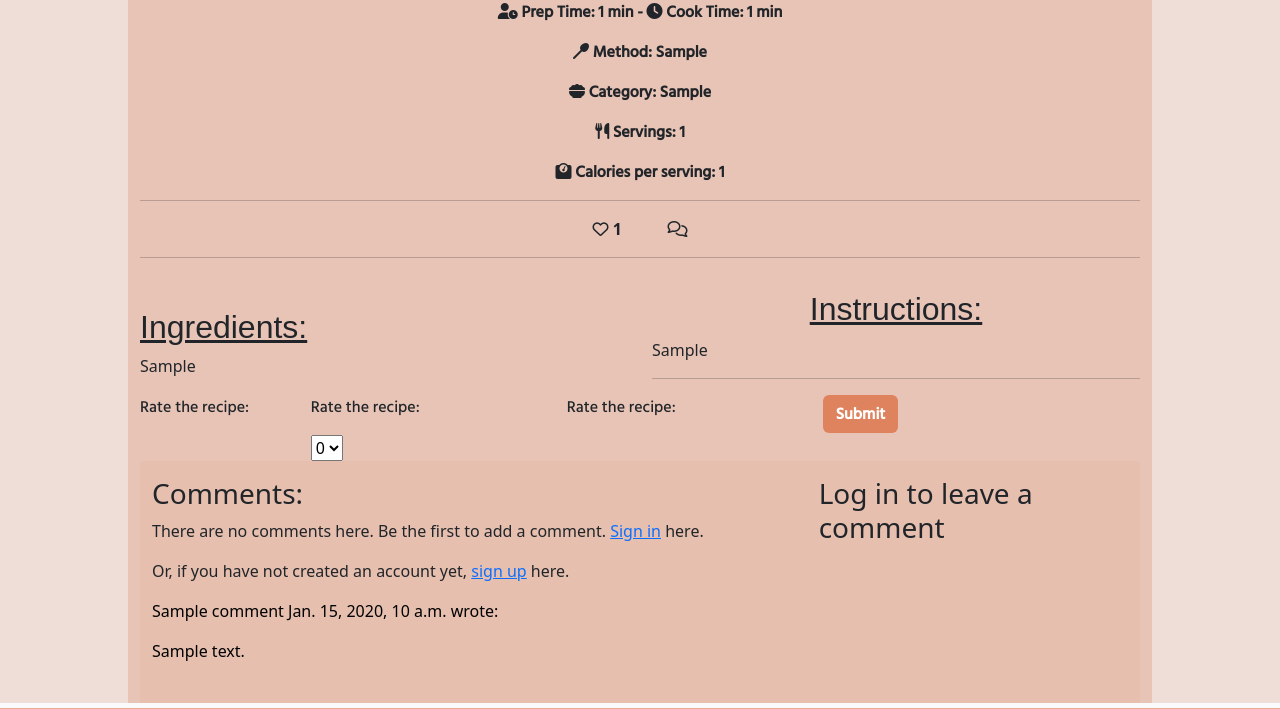
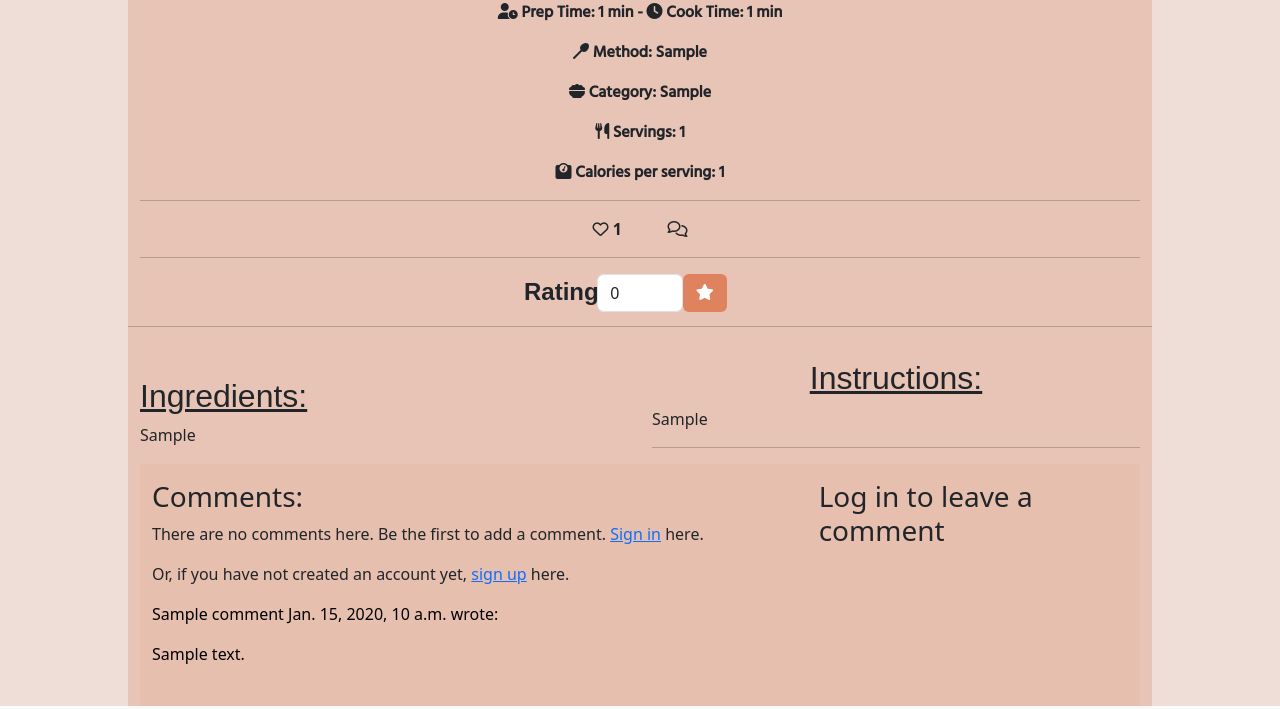
Before and after one commit to Sadaf-Tariq/pp4-desi-recipe-blog, a Django app: a page that uses templates/full_recipe.html in a window 1280 px wide. Shown: the part 627-1336 px from the top of the page. Run offline with Django 3.2, Linux system fonts and the light colour scheme; tables that the repository leaves empty hold one stand-in row (values such as "Sample post"); parts of the project's set-up code (start-up, migrations or seed data) failed here and were passed over; some libraries are stand-ins or nearby versions; some web fonts are replaced.

Commit message:
Add rating form on full recipe template

```diff
--- a/recipeblog/forms.py
+++ b/recipeblog/forms.py
@@ -1,6 +1,8 @@
 from .models import Comment, Recipe, Rating
 from django import forms
 from django_summernote.widgets import SummernoteWidget
+from crispy_forms.helper import FormHelper
+
 
 class CommentForm(forms.ModelForm):
     comment_hidden_field = forms.BooleanField(widget=forms.HiddenInput, initial=True)
@@ -28,11 +30,16 @@ class RecipeForm(forms.ModelForm):
 class RatingForm(forms.ModelForm):
     rating_hidden_field = forms.BooleanField(widget=forms.HiddenInput, initial=True)
 
+    def __init__(self, *args, **kwargs):
+        super(RatingForm, self).__init__(*args, **kwargs)
+        self.helper = FormHelper()
+        self.fields['rating'].label = ""
+
     class Meta:
         model = Rating
         fields = ('rating',)
         CHOICE = (
-            ('0',0),
+            ('0', 0),
             ('1', 1),
             ('2', 2),
             ('3', 3),
--- a/static/css/style.css
+++ b/static/css/style.css
@@ -549,17 +549,10 @@ body {
     text-align: center;
   }
 
-  .rating-col {
-    width: 100;
-    height: auto;
-    background-color: #23BBBB;
-    text-align: center;
+  .rating-p {
+
+    font-size: 150%;
   }
-
-  .form-li {
-    list-style-type: none;
-    display : inline;
-    }
 
 @media screen and (max-width: 1200px) {
     .child {
--- a/templates/full_recipe.html
+++ b/templates/full_recipe.html
@@ -88,8 +88,29 @@
                         <!-- Our total_comments variable goes before the closing strong tag -->
                         {{ comment_count }}</strong>
                 </div>
+
                 <hr>
         </div>
+
+        <div class="container">
+            <form action="" method="POST">
+                {% csrf_token %}
+                 <div class="row justify-content-center">
+                    <div class="col-lg-1 col-sm-3 col-4 text-end">
+                        <strong><p class="fontM rating-p">Rating:</p></strong>
+                      </div>
+                      <div class="col-lg-1 col-sm-2 col-3  g-0">
+                        {{ rating_form | crispy }}
+                            {% csrf_token %}
+                      </div>
+                        <div class="col-lg-1 col-sm-3 col-3 g-0 ">
+                            <button type="submit" class="btn submitButton fontH " ><i class="fa fa-star"></i></button>
+                        </div>
+                </div>
+            </form>
+        </div>
+
+        <hr>
 
         <div class="ingredients-container col-12 col-lg-6 mt-3 align-self-center">
             <h2 class="fontM" id="ingredients">Ingredients:</h2>
@@ -111,36 +132,25 @@
     {% endif %}
     </div>
 
-    <!-- <div class="rating-col">
-        {% if user.is_authenticated %}
-            <form method="post" >
-                        {{ rating_form | crispy }}
-                            {% csrf_token %}
-                <input type="submit"  value="Submit" class="btn mt-4 submitButton fontH" />
-            </form>
-        {% endif %}
-    </div> -->
-
-    <form method="post" id="id_form" class="mx-auto text-left">
-        {% csrf_token %}
-        <div class="row">
-            <div class="col-2 ">
-                <p class="fontH text-right">Rate the recipe:</p>
-            </div>
-
-            {% for field in rating_form %}
-                <div class="col-3 text-left">
-                    <p class="fontH text-right">Rate the recipe:</p>
-                    {{ field }}
-                </div>
-            {% endfor %}
-            <div class="col-1 ">
-                <input type="submit"  value="Submit" class="btn submitButton fontH" />
-            </div>
-        </div>
-    </form>
 
 
+    <!-- <div class="container">
+        <form action="" method="POST">
+            {% csrf_token %}
+             <div class="row">
+                <div class="col-1 text-end">
+                    <strong><p class="fontM rating-p">Rating:</p></strong>
+                  </div>
+                  <div class="col-1 g-0">
+                    {{ rating_form | crispy }}
+                        {% csrf_token %}
+                  </div>
+                    <div class="col-1 g-0 ">
+                        <button type="submit" class="btn submitButton fontH " ><i class="fa fa-star"></i></button>
+                    </div>
+            </div>
+        </form>
+    </div> -->
 
 
 <div class="container comment-bg">
```
